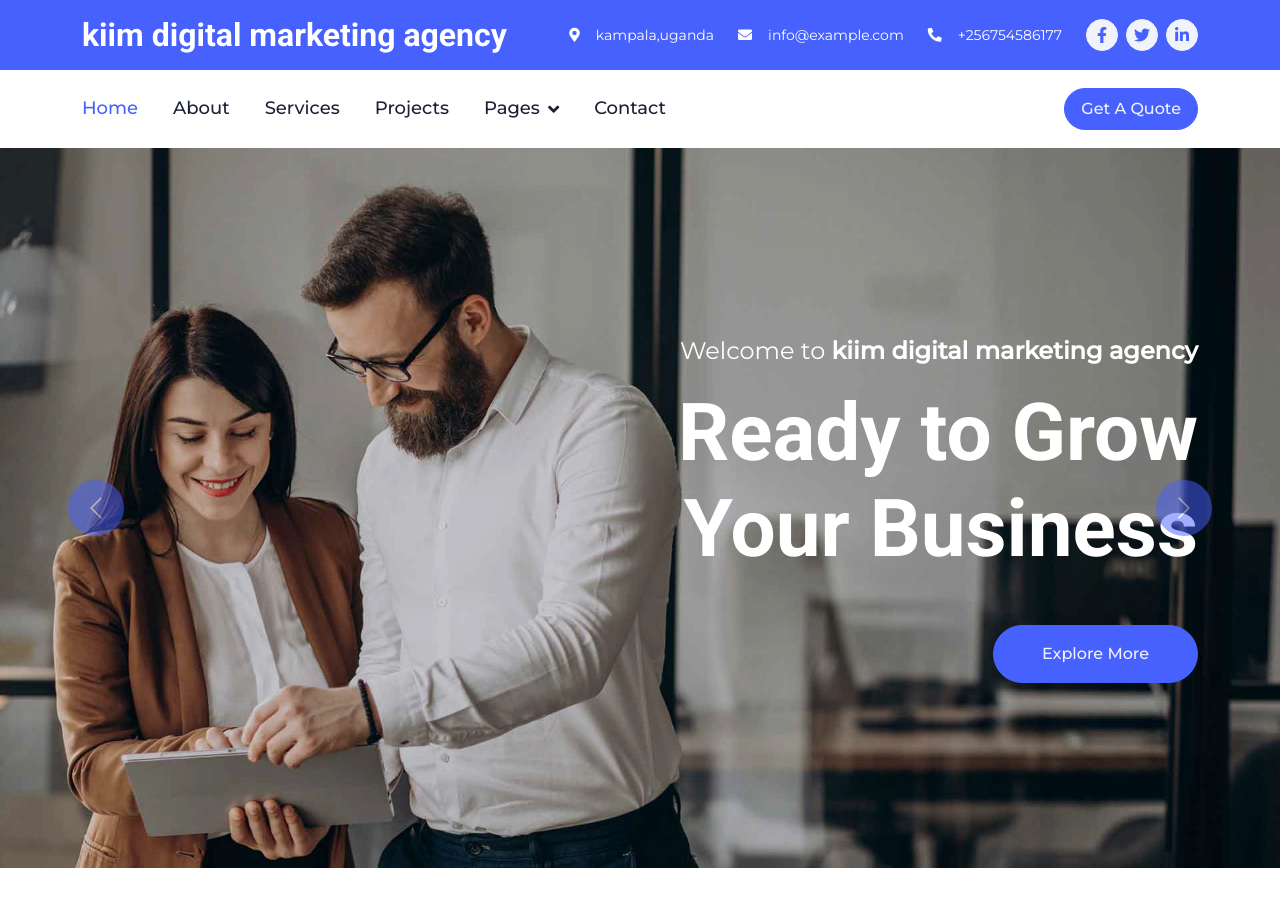
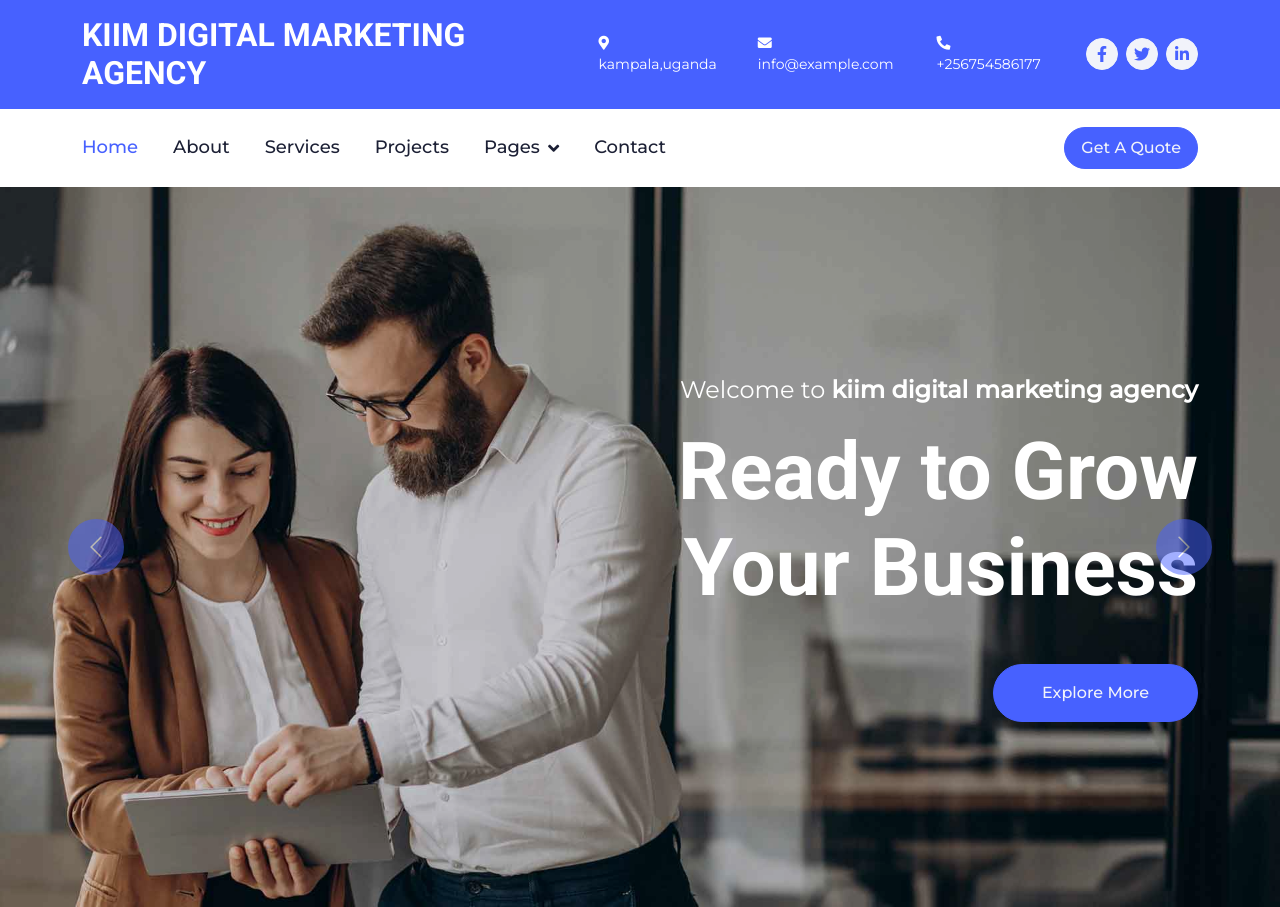
Before and after one commit to kiimdigitalmarketingagency/kiimdigitalmarketingagency.github.io, a plain HTML site: page index.html in a window 1280 px wide. Shown: the top 907 px of the page. Drawn offline with nearby package versions, Linux system fonts and the light colour scheme; animation ran at ten frames a second.

Commit message:
Update index.html

```diff
--- a/index.html
+++ b/index.html
@@ -45,7 +45,7 @@
         <div class="container py-3">
             <div class="d-flex align-items-center">
                 <a href="index.html">
-                    <h2 class="text-white fw-bold m-0">kiim digital marketing agency</h2>
+                    <h2 class="text-white fw-bold m-0">KIIM DIGITAL MARKETING AGENCY</h2>
                 </a>
                 <div class="ms-auto d-flex align-items-center">
                     <small class="ms-4"><i class="fa fa-map-marker-alt me-3"></i>kampala,uganda</small>
```
